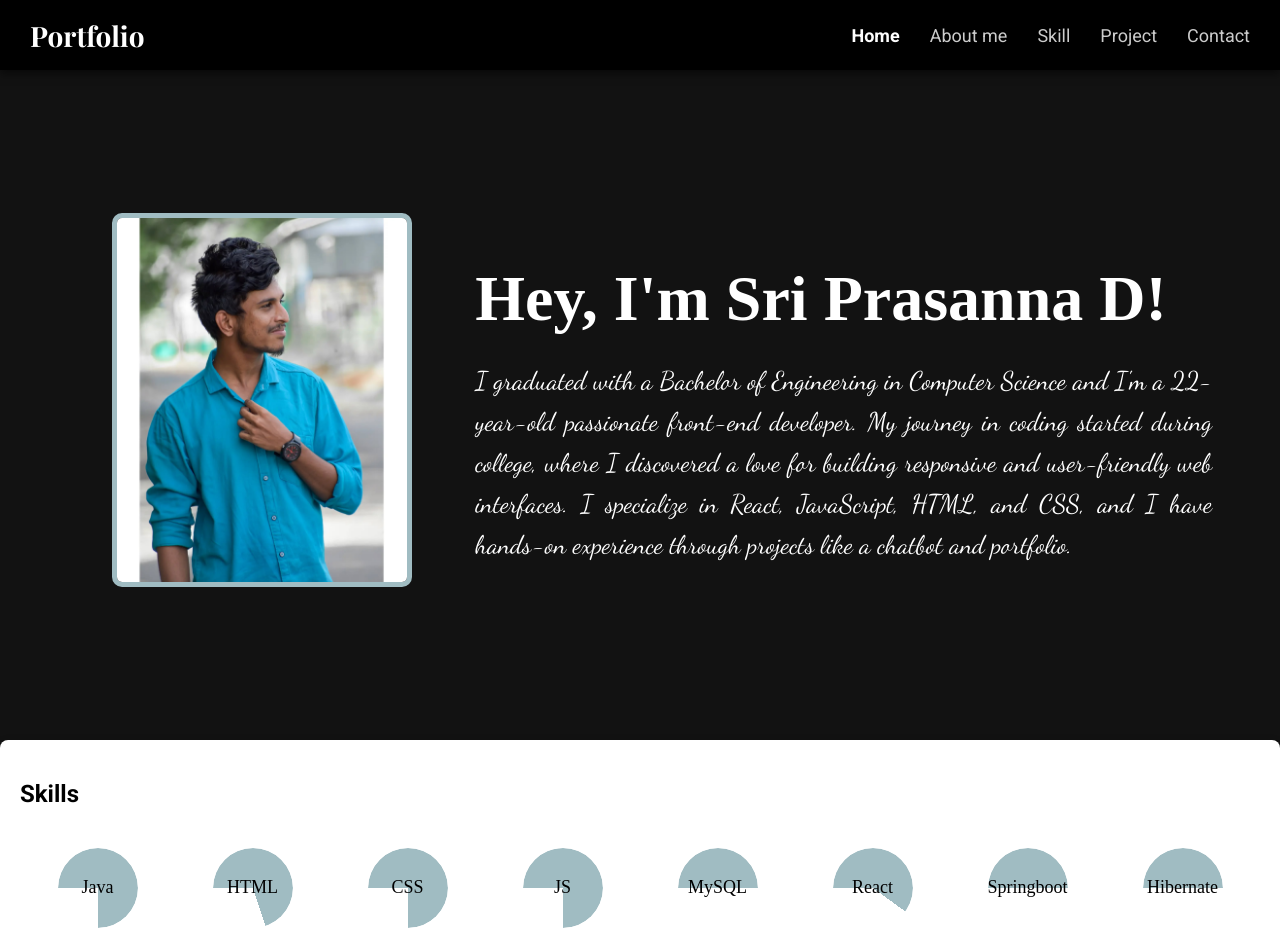
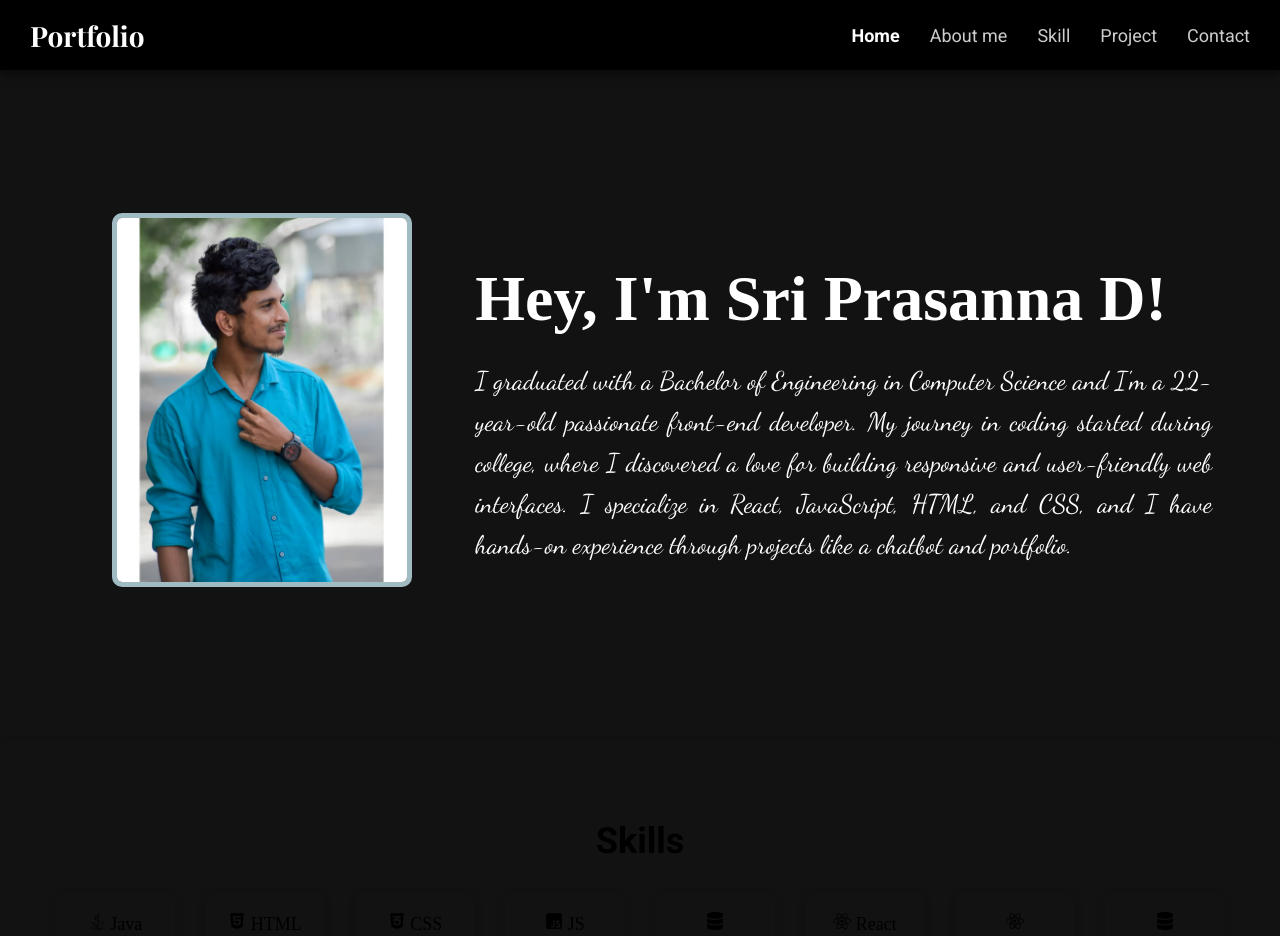
Before and after one commit to SriPrasanna5122/Portfolio, a React (Vite) app: page / in a window 1280 px wide. Shown: the top 936 px of the page. Built offline with nearby package versions, Linux system fonts and the light colour scheme; a web font is replaced by a local one.

Commit message:
Update Skill.jsx

```diff
--- a/src/component/Skill.jsx
+++ b/src/component/Skill.jsx
@@ -1,33 +1,124 @@
 import React from 'react';
-import './../App.css'; // Make sure you link the correct CSS file
+import { FaJava, FaHtml5, FaCss3Alt, FaJsSquare, FaReact, FaDatabase } from 'react-icons/fa';
 
 const Skill = () => {
   const skills = [
-
-    { name: 'Java', level: 75 },
-    { name: 'HTML', level: 70 },
-    { name: 'CSS', level: 75 },
-    { name: 'JS', level: 75 },
-    { name: 'MySQL', level: 50 },
-    { name: 'React', level: 60 },
-    { name: 'Springboot', level: 50 },
-    { name: 'Hibernate', level: 50 },
+    { name: 'Java', icon: <FaJava />, level: 75 },
+    { name: 'HTML', icon: <FaHtml5 />, level: 70 },
+    { name: 'CSS', icon: <FaCss3Alt />, level: 75 },
+    { name: 'JS', icon: <FaJsSquare />, level: 75 },
+    { name: 'MySQL', icon: <FaDatabase />, level: 50 },
+    { name: 'React', icon: <FaReact />, level: 60 },
+    { name: 'Springboot', icon: <FaReact />, level: 50 }, // Example replacement
+    { name: 'Hibernate', icon: <FaDatabase />, level: 50 },
   ];
 
   return (
     <div className="skills-section">
       <h2 className="skills-title">Skills</h2>
-      <div className="skill-indicators">
+      <div className="skills-container">
         {skills.map(skill => (
-          <div
-            key={skill.name}
-            className="skill-indicator"
-            style={{ '--level': `${skill.level}%` }} // Percentage for easier understanding
-          >
-            <span>{skill.name}</span>
+          <div className="skill-bar" key={skill.name}>
+            <div className="skill-name">
+              {skill.icon} {skill.name}
+            </div>
+            <div className="progress-bar">
+              <div
+                className="progress"
+                style={{ width: `${skill.level}%` }}
+              ></div>
+            </div>
+            <div className="skill-percentage">{skill.level}%</div>
           </div>
         ))}
       </div>
+
+      <style jsx>{`
+        :root {
+          --primary-color: #000;
+          --secondary-color: #fff;
+          --background-color: #111;
+          --text-color: #fff;
+          --hover-color: #888;
+        }
+
+        body {
+          background-color: var(--background-color);
+          color: var(--text-color);
+          font-family: 'Poppins', sans-serif;
+        }
+
+        .skills-section {
+          padding: 50px;
+          background-color: var(--background-color);
+        }
+
+        .skills-title {
+          font-size: 36px;
+          margin-bottom: 30px;
+          text-align: center;
+          color: var(--secondary-color);
+        }
+
+        .skills-container {
+          display: flex;
+          flex-wrap: wrap;
+          gap: 30px;
+          justify-content: center;
+        }
+
+        .skill-bar {
+          background: var(--primary-color);
+          color: var(--secondary-color);
+          padding: 20px;
+          border-radius: 10px;
+          box-shadow: 0 4px 8px rgba(0, 0, 0, 0.2);
+          width: 120px;
+          text-align: center;
+          position: relative;
+          transition: transform 0.3s ease, box-shadow 0.3s ease;
+        }
+
+        .skill-bar:hover {
+          transform: scale(1.05);
+          box-shadow: 0 8px 16px rgba(0, 0, 0, 0.3);
+        }
+
+        .skill-bar:hover .skill-percentage {
+          opacity: 1;
+        }
+
+        .skill-name {
+          font-size: 18px;
+          margin-bottom: 10px;
+        }
+
+        .skill-name svg {
+          margin-right: 10px;
+        }
+
+        .progress-bar {
+          background-color: #ccc;
+          height: 10px;
+          border-radius: 5px;
+          margin-bottom: 10px;
+        }
+
+        .progress {
+          background-color: #4caf50;
+          height: 100%;
+          border-radius: 5px;
+        }
+
+        .skill-percentage {
+          position: absolute;
+          bottom: 10px;
+          font-size: 16px;
+          opacity: 0;
+          transition: opacity 0.3s ease;
+          color: var(--secondary-color);
+        }
+      `}</style>
     </div>
   );
 };
```
